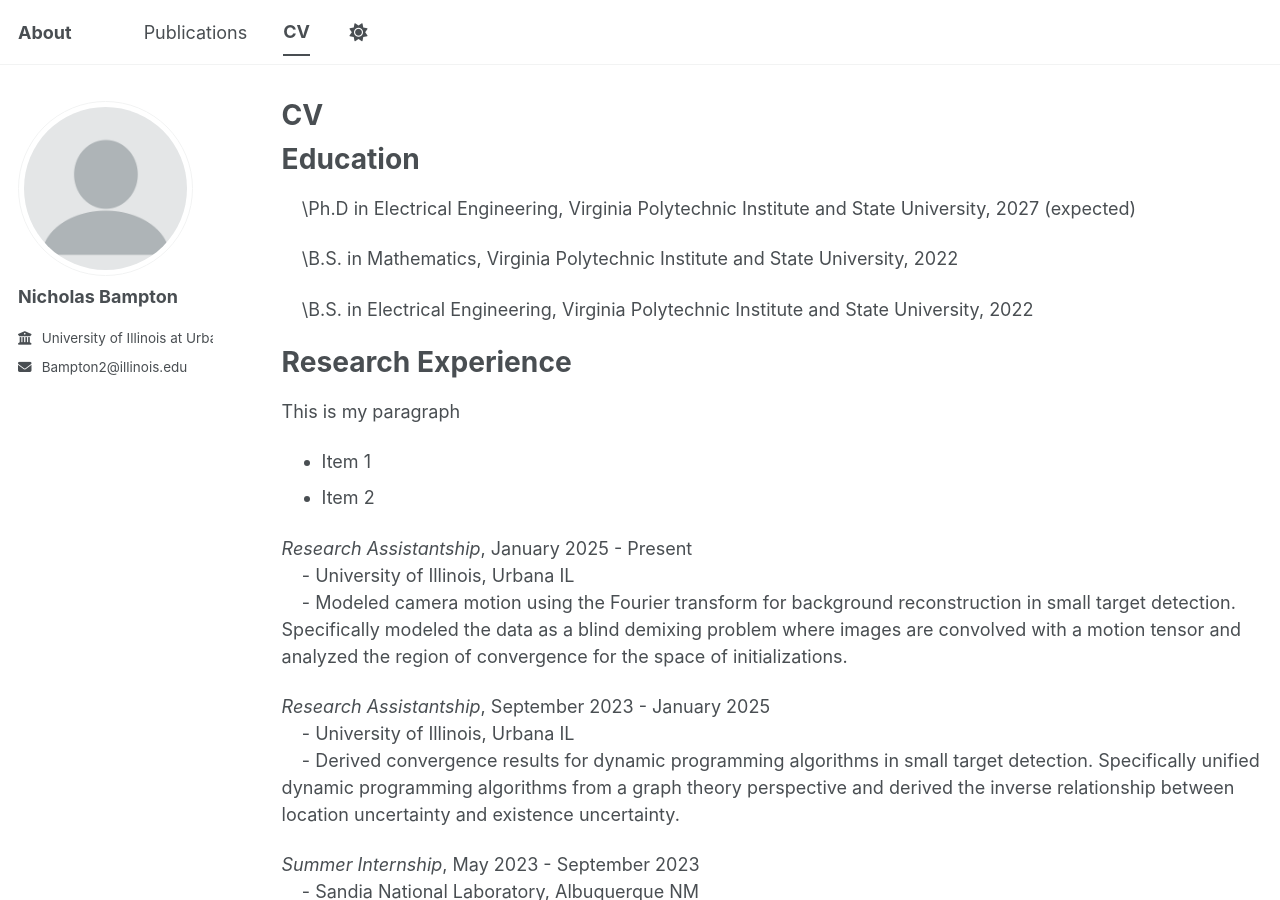
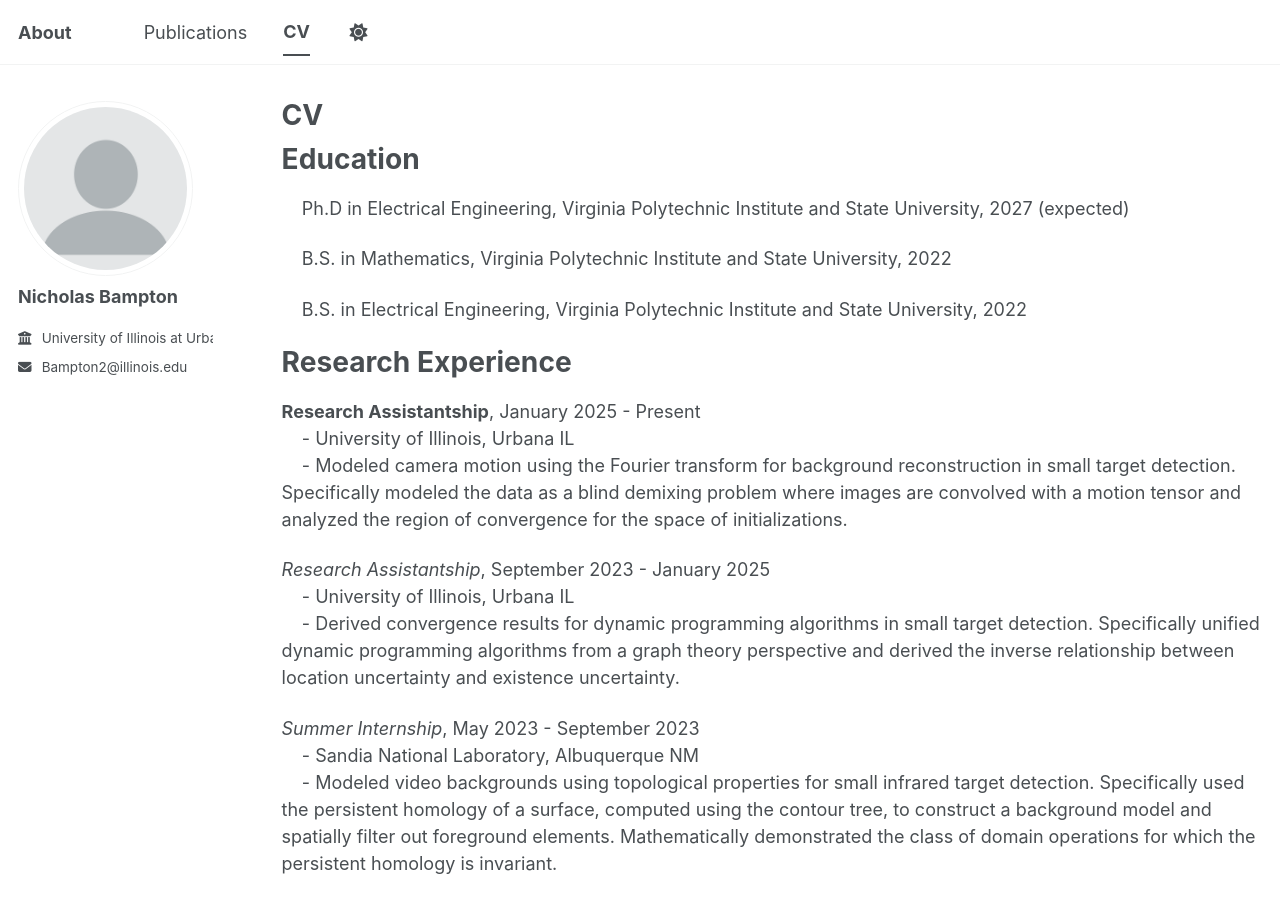
Before and after one commit to nick-bampton/nick-bampton.github.io, a Jekyll site: the page built from _pages/cv.md, in a window 1280 px wide and 900 px high. Built offline with Jekyll 4.4.1, drawn with Linux system fonts in a browser that asks for light colours; a script bundle is joined from its source files by our own code; library files that are not in the unit come from our copies.

Commit message:
Update cv.md

```diff
--- a/_pages/cv.md
+++ b/_pages/cv.md
@@ -13,23 +13,16 @@ redirect_from:
 
 Education
 ======
-&nbsp;&nbsp;&nbsp;&nbsp;\Ph.D in Electrical Engineering, Virginia Polytechnic Institute and State University, 2027 (expected)
+&nbsp;&nbsp;&nbsp;&nbsp;Ph.D in Electrical Engineering, Virginia Polytechnic Institute and State University, 2027 (expected)
 
-&nbsp;&nbsp;&nbsp;&nbsp;\B.S. in Mathematics, Virginia Polytechnic Institute and State University, 2022
+&nbsp;&nbsp;&nbsp;&nbsp;B.S. in Mathematics, Virginia Polytechnic Institute and State University, 2022
 
-&nbsp;&nbsp;&nbsp;&nbsp;\B.S. in Electrical Engineering, Virginia Polytechnic Institute and State University, 2022
+&nbsp;&nbsp;&nbsp;&nbsp;B.S. in Electrical Engineering, Virginia Polytechnic Institute and State University, 2022
 
 Research Experience
 ======
 
-<p>This is my paragraph
-<ul>
-  <li>Item 1</li>
-  <li>Item 2</li>
-</ul>
-</p>
-
-*Research Assistantship*, January 2025 - Present<br>
+**Research Assistantship**, January 2025 - Present<br>
 &nbsp;&nbsp;&nbsp;&nbsp;\- University of Illinois, Urbana IL<br>
 &nbsp;&nbsp;&nbsp;&nbsp;\- Modeled camera motion using the Fourier transform for background reconstruction in small target detection. Specifically modeled the data as a blind demixing problem where images are convolved with a motion tensor and analyzed the region of convergence for the space of initializations.
 
```
